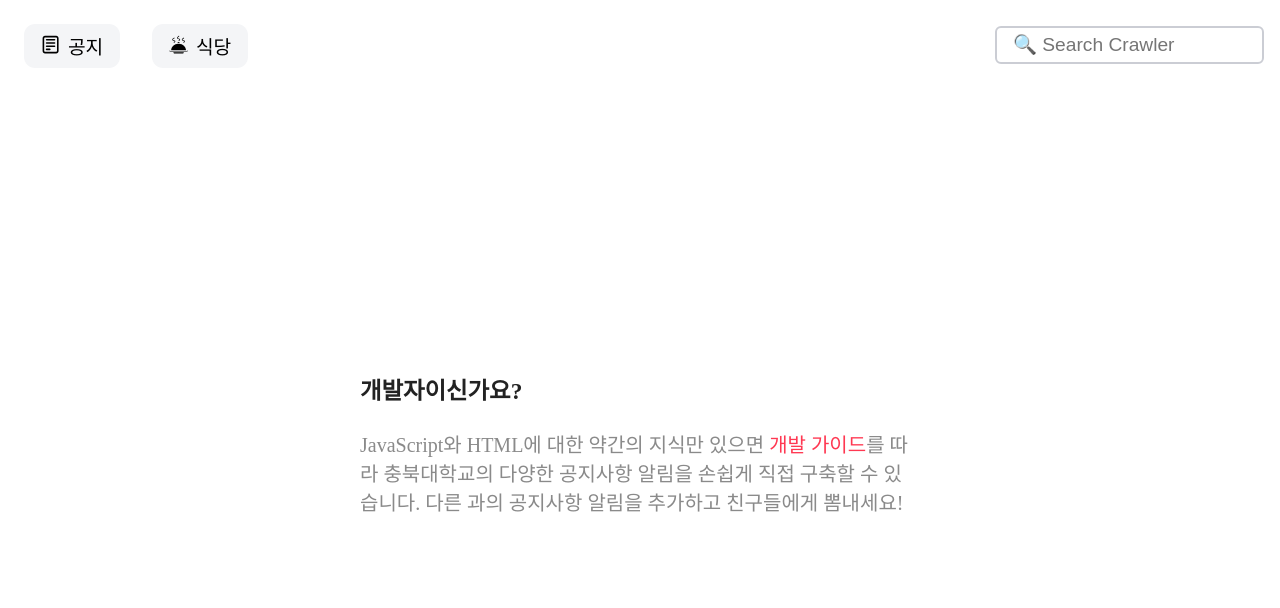
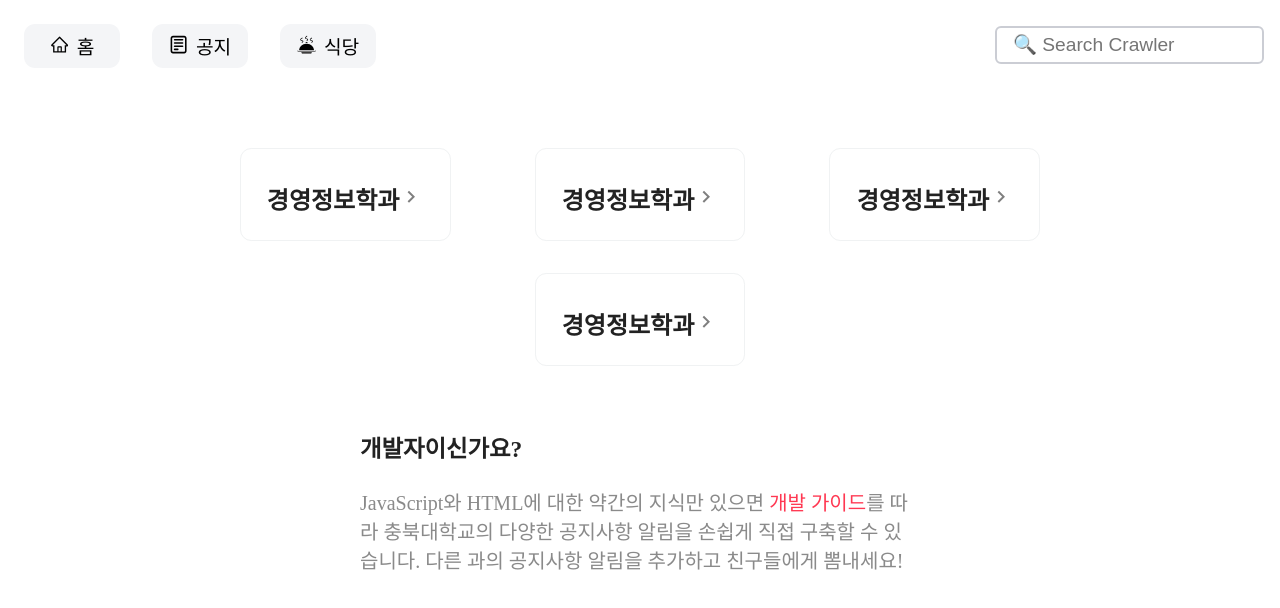
Before and after one commit to CBNU-CMI/Crawler-admin, a React (Create React App) app: page / in a window 1280 px wide. Shown: the top 608 px of the page. Built offline with nearby package versions, Linux system fonts and the light colour scheme.

Commit message:
[#9] markup: 크롤러 항목 마크업

```diff
--- a/src/component/Navigation.js
+++ b/src/component/Navigation.js
@@ -3,20 +3,26 @@ import { Link } from "react-router-dom";
 import {} from "../styles/navigation.scss";
 import { GiHotMeal } from "react-icons/gi";
 import { CgNotes } from "react-icons/cg";
+import { AiOutlineHome } from "react-icons/ai";
 import Search from "../component/Search";
 
 const Navigation = () => {
   return (
     <div className="navigation">
+      <div className="home">
+        <Link className="text-link" to="/home">
+          <AiOutlineHome style={{ marginRight: "0.5rem", color: "gary" }} />홈
+        </Link>
+      </div>
       <div className="notice">
         <Link className="text-link" to="/notice">
-          <CgNotes style={{ marginRight: "0.5rem" }} />
+          <CgNotes style={{ marginRight: "0.5rem", color: "gary" }} />
           공지
         </Link>
       </div>
       <div className="restaurant">
         <Link className="text-link" to="/restaurant">
-          <GiHotMeal style={{ marginRight: "0.5rem" }} />
+          <GiHotMeal style={{ marginRight: "0.5rem", color: "gary" }} />
           식당
         </Link>
       </div>
--- a/src/pages/home.js
+++ b/src/pages/home.js
@@ -1,9 +1,36 @@
 import React from "react";
 import {} from "../styles/home.scss";
+import { MdKeyboardArrowRight } from "react-icons/md";
 
 const Home = () => {
   return (
     <div className="home">
+      <div className="crawler-list">
+        <div className="crawler">
+          <p>
+            경영정보학과
+            <MdKeyboardArrowRight style={{ color: "gray" }} />
+          </p>
+        </div>
+        <div className="crawler">
+          <p>
+            경영정보학과
+            <MdKeyboardArrowRight style={{ color: "gray" }} />
+          </p>
+        </div>
+        <div className="crawler">
+          <p>
+            경영정보학과
+            <MdKeyboardArrowRight style={{ color: "gray" }} />
+          </p>
+        </div>
+        <div className="crawler">
+          <p>
+            경영정보학과
+            <MdKeyboardArrowRight style={{ color: "gray" }} />
+          </p>
+        </div>
+      </div>
       <div className="opensource">
         <h3>개발자이신가요?</h3>
         <p>
--- a/src/shared/App.js
+++ b/src/shared/App.js
@@ -10,6 +10,7 @@ class App extends Component {
       <div>
         <Navigation />
         <Route exact path="/" component={Home} />
+        <Route path="/home" component={Home} />
         <Route path="/notice" component={Notice} />
         <Route path="/restaurant" component={Restaurant} />
         <Route path="/result" component={Result} />
--- a/src/styles/home.scss
+++ b/src/styles/home.scss
@@ -1,6 +1,44 @@
+.home {
+  width: 70%;
+  margin: 0 auto;
+}
+.crawler-list {
+  margin-top: 3rem;
+  display: flex;
+  justify-content: space-around;
+  flex-wrap: wrap;
+  .crawler {
+    padding-right: 1rem;
+    padding-left: 1rem;
+    width: 20%;
+    margin: {
+      top: 1rem;
+      bottom: 1rem;
+      left: 2rem;
+      right: 2rem;
+    }
+    min-height: 5.5rem;
+    font-size: 1.25rem;
+    border: 1px solid #f0f2f3;
+    border-radius: 0.7rem;
+    color: #8a8a8a;
+    p {
+      font-size: 1.5rem;
+      font-weight: bold;
+      color: #222;
+      margin-top: 2rem;
+      text-align: center;
+    }
+  }
+  :hover {
+    background-color: #f0f2f3;
+    cursor: pointer;
+  }
+}
+
 .opensource {
   margin: auto;
-  margin-top: 18rem;
+  margin-top: 3rem;
   width: 35rem;
   font-size: 1.25rem;
   color: #8a8a8a;
--- a/src/styles/navigation.scss
+++ b/src/styles/navigation.scss
@@ -1,6 +1,6 @@
 .navigation {
   display: flex;
-
+  .home,
   .notice,
   .restaurant {
     font-size: 1.2rem;
```
